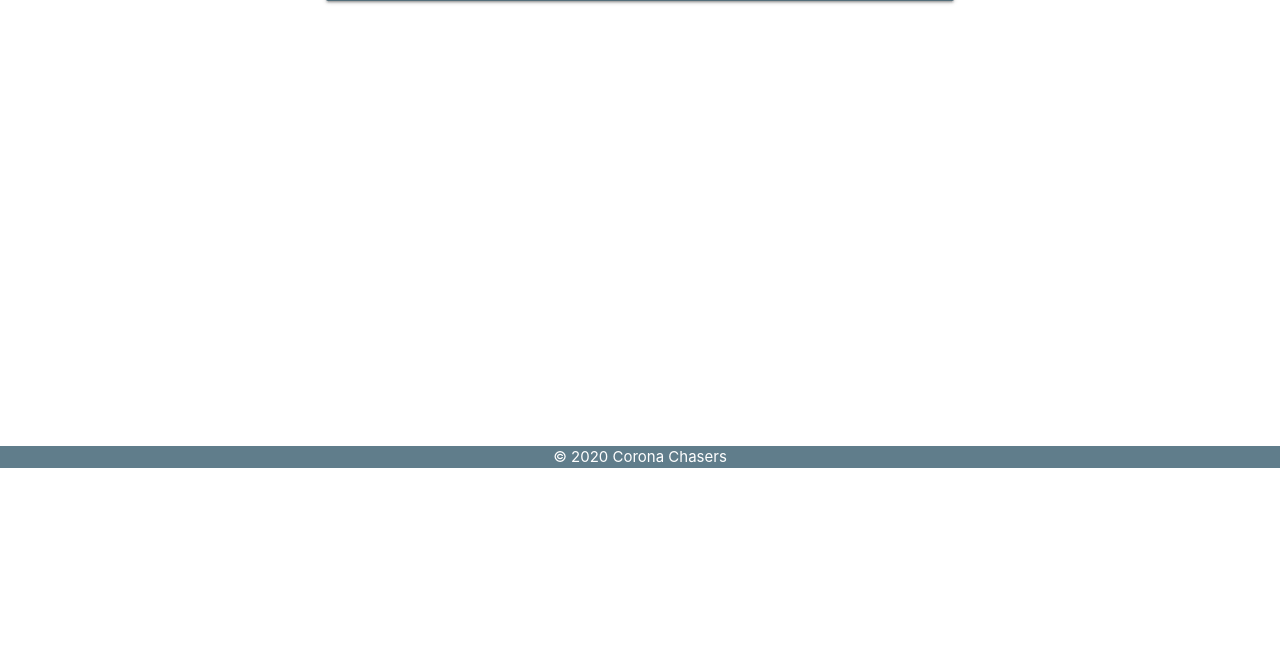
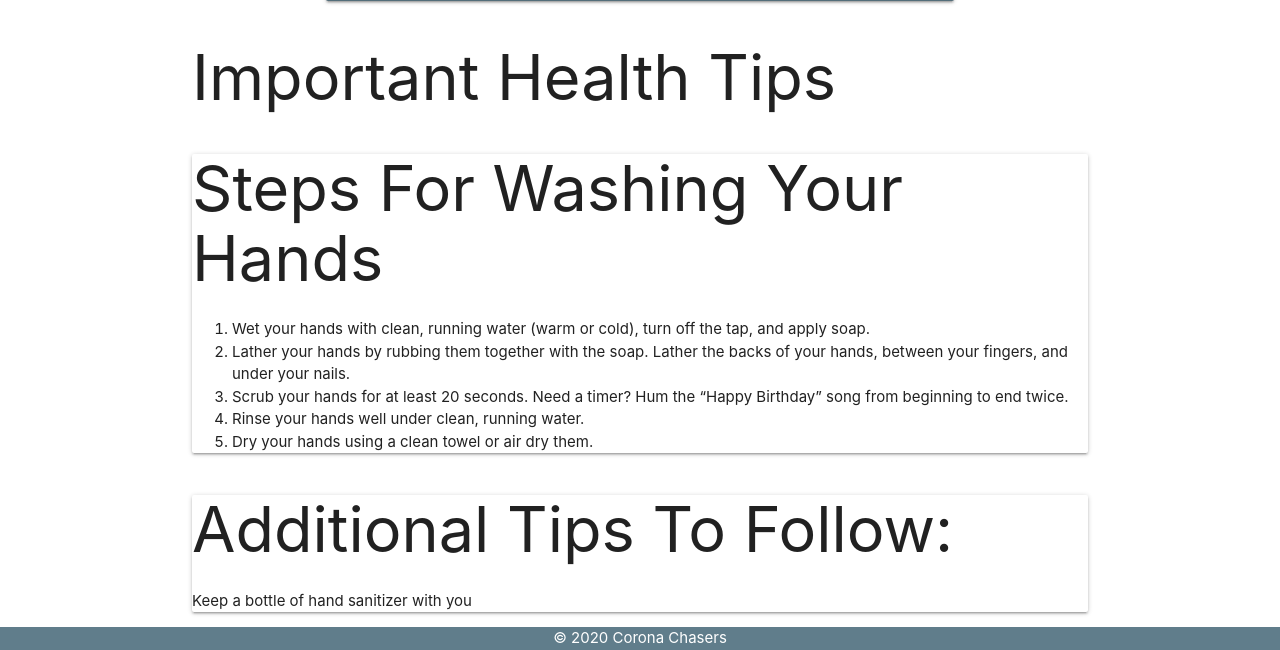
Before and after one commit to fastlane27/corona_chasers, a Django app: page / in a window 1280 px wide. Shown: the part 332-982 px from the top of the page. Before the commit the page ends 800 px from the top, so only its background shows below. Run offline with Django 3.2, Linux system fonts and the light colour scheme; data that the repository does not hold is empty; parts of the project's set-up code (start-up, migrations or seed data) failed here and were passed over.

Commit message:
add health tips

```diff
--- a/main_app/templates/home.html
+++ b/main_app/templates/home.html
@@ -29,4 +29,23 @@
   </div>
 </div>
 
+<h1>Important Health Tips</h1>
+<div class="card">
+  <h1>Steps For Washing Your Hands</h1>
+  <ol>
+    <li>Wet your hands with clean, running water (warm or cold), turn off the tap, and apply soap.</li>
+    <li>Lather your hands by rubbing them together with the soap. Lather the backs of your hands, between your fingers, and under your nails.</li>
+    <li>Scrub your hands for at least 20 seconds. Need a timer? Hum the “Happy Birthday” song from beginning to end twice.</li>
+    <li>Rinse your hands well under clean, running water.</li>
+    <li>Dry your hands using a clean towel or air dry them.</li>
+  </ol>
+</div>
+
+<div class="card">
+  <h1>Additional Tips To Follow:</h1>
+  <ul>
+    <li>Keep a bottle of hand sanitizer with you </li>
+  </ul>
+</div>
+
 {% endblock %}
```
